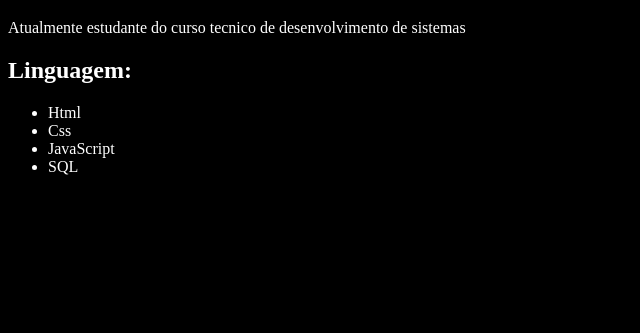
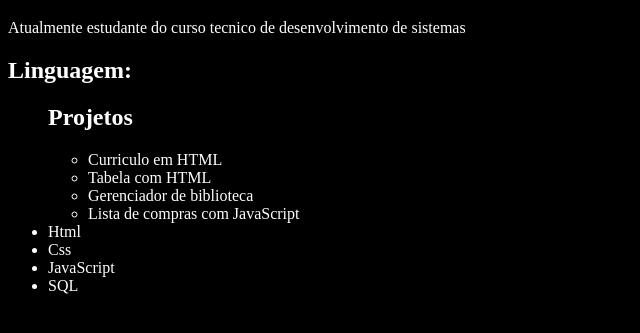
Before and after one commit to SrGui1/site-pessoal-, a plain HTML site: page index.html in a window 1280 px wide. Shown: the part 61-394 px from the top of the page, without its empty margins (0-640 px from the left). Drawn offline with Linux system fonts and the light colour scheme.

Commit message:
add projeto

```diff
--- a/index.html
+++ b/index.html
@@ -13,6 +13,17 @@
 
     <h2>Linguagem: </h2>
     <ul>
+
+        <h2>Projetos</h2>
+        <ul>
+            <li>Curriculo em HTML</li>
+            <li>Tabela com HTML</li>
+            <li>Gerenciador de biblioteca</li>
+            <li>Lista de compras com JavaScript</li>
+
+        </ul>
+
+
         <li>Html</li>
         <li>Css</li>
         <li>JavaScript</li>
```
